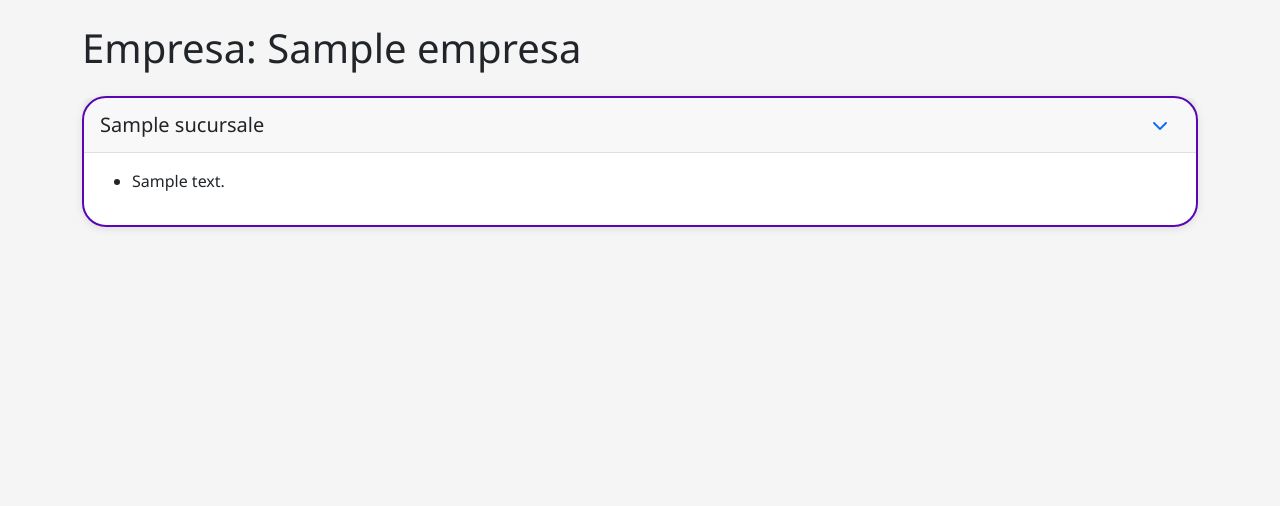
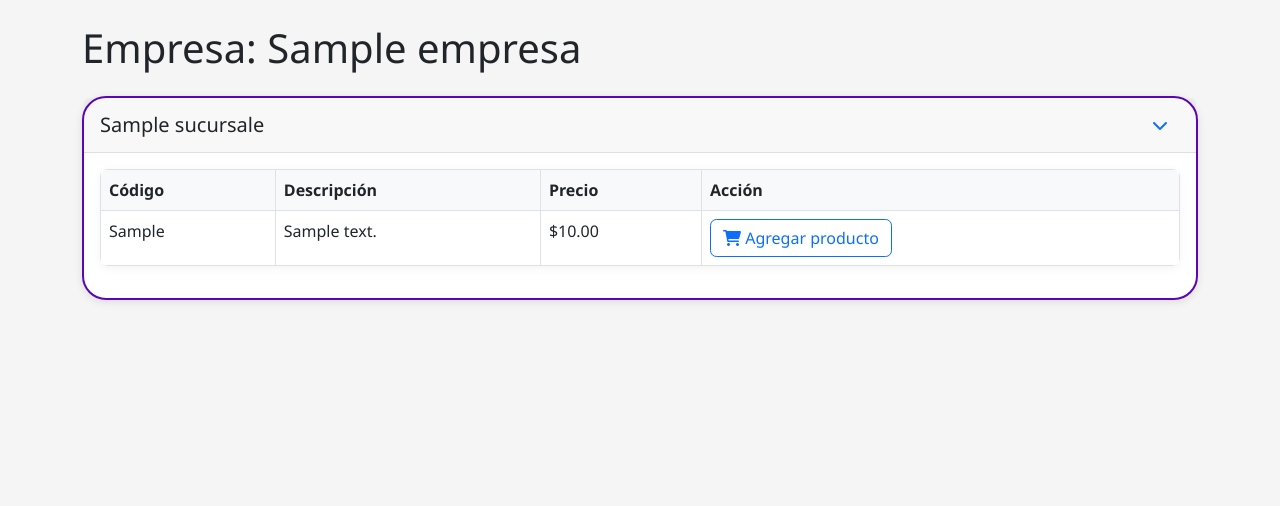
Before and after one commit to BrayanGuzmanRea/post_project_promociones, a Django app: page /empresa/1/ in a window 1280 px wide, after a click that opens the changed part. Shown: the part 97-603 px from the top of the page. Run offline with Django 5.2, Linux system fonts and the light colour scheme; tables that the repository leaves empty hold one stand-in row (values such as "Sample post").

Commit message:
Se realizo la vista de los producto por empresa

```diff
--- a/core/views.py
+++ b/core/views.py
@@ -1,4 +1,4 @@
-from django.shortcuts import render, get_object_or_404
+from django.shortcuts import render, get_object_or_404, redirect
 from django.contrib.auth.decorators import login_required
 from django.contrib import messages
 
@@ -47,3 +47,16 @@ def empresa_seleccionada(request, empresa_id):
         'sucursales_con_articulos': sucursales_con_articulos,
     }
     return render(request, 'core/empresas/empresaSeleccionada.html', context)
+
+def agregar_producto(request, articulo_id):
+    # Obtener el producto que se desea agregar al carrito
+    articulo = get_object_or_404(Articulo, pk=articulo_id)
+
+    # Lógica para agregar el producto al carrito (esto se debe implementar)
+    # Ejemplo de agregarlo a la sesión:
+    carrito = request.session.get('carrito', [])
+    carrito.append(articulo_id)  # Guardar solo el ID del producto, o el objeto completo si prefieres
+    request.session['carrito'] = carrito
+
+    # Redirigir al usuario a la misma página para continuar visualizando productos
+    return redirect(request.META.get('HTTP_REFERER'))
--- a/post_project_promociones/urls.py
+++ b/post_project_promociones/urls.py
@@ -31,7 +31,7 @@ urlpatterns = [
     # Ejemplo:
     # path('core/', include('core.urls')),
     path('empresa/<int:empresa_id>/', views.empresa_seleccionada, name='empresa_seleccionada'),
-
+    path('agregar-producto/<uuid:articulo_id>/', views.agregar_producto, name='agregar_producto'),
 ]
 
 if settings.DEBUG:
--- a/templates/core/empresas/empresaSeleccionada.html
+++ b/templates/core/empresas/empresaSeleccionada.html
@@ -21,11 +21,35 @@
         <div id="collapse-{{ item.sucursal.sucursal_id }}" class="collapse" aria-labelledby="heading-{{ item.sucursal.sucursal_id }}" data-bs-parent="#accordionSucursales">
             <div class="card-body">
                 {% if item.articulos.exists %}
-                    <ul>
-                        {% for articulo in item.articulos %}
-                            <li>{{ articulo.descripcion }}</li>
-                        {% endfor %}
-                    </ul>
+                    <table class="table table-bordered">
+                        <thead>
+                            <tr>
+                                <th>Código</th>
+                                <th>Descripción</th>
+                                <th>Precio</th>
+                                <th>Acción</th>
+                            </tr>
+                        </thead>
+                        <tbody>
+                            {% for articulo in item.articulos %}
+                            <tr>
+                                <td>{{ articulo.codigo }}</td>
+                                <td>{{ articulo.descripcion }}</td>
+                                <td>${{ articulo.precio }}</td>
+                                <td>
+                                    <form action="{% url 'agregar_producto' articulo.articulo_id %}" method="post">
+                                        {% csrf_token %}
+                                        <button type="submit" class="btn btn-outline-primary">
+                                            <i class="fas fa-shopping-cart"></i> Agregar producto
+                                        </button>
+                                    </form>
+                                    <!-- Aquí deberás implementar la lógica para agregar el producto al carrito -->
+                                    <!-- Puedes usar session, base de datos o cualquier otra lógica más adelante -->
+                                </td>
+                            </tr>
+                            {% endfor %}
+                        </tbody>
+                    </table>
                 {% else %}
                     <p><em>Sin artículos</em></p>
                 {% endif %}
```
